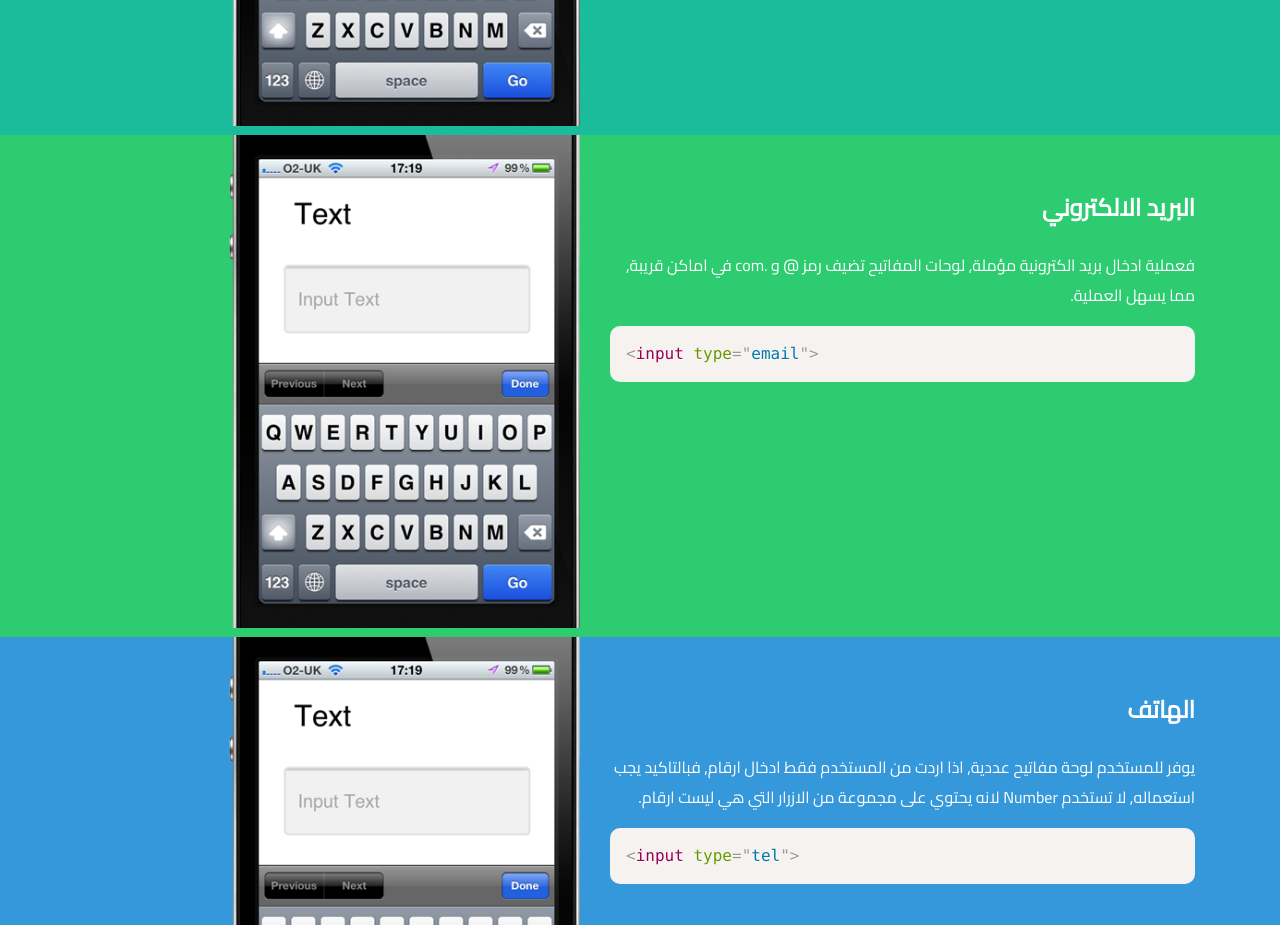
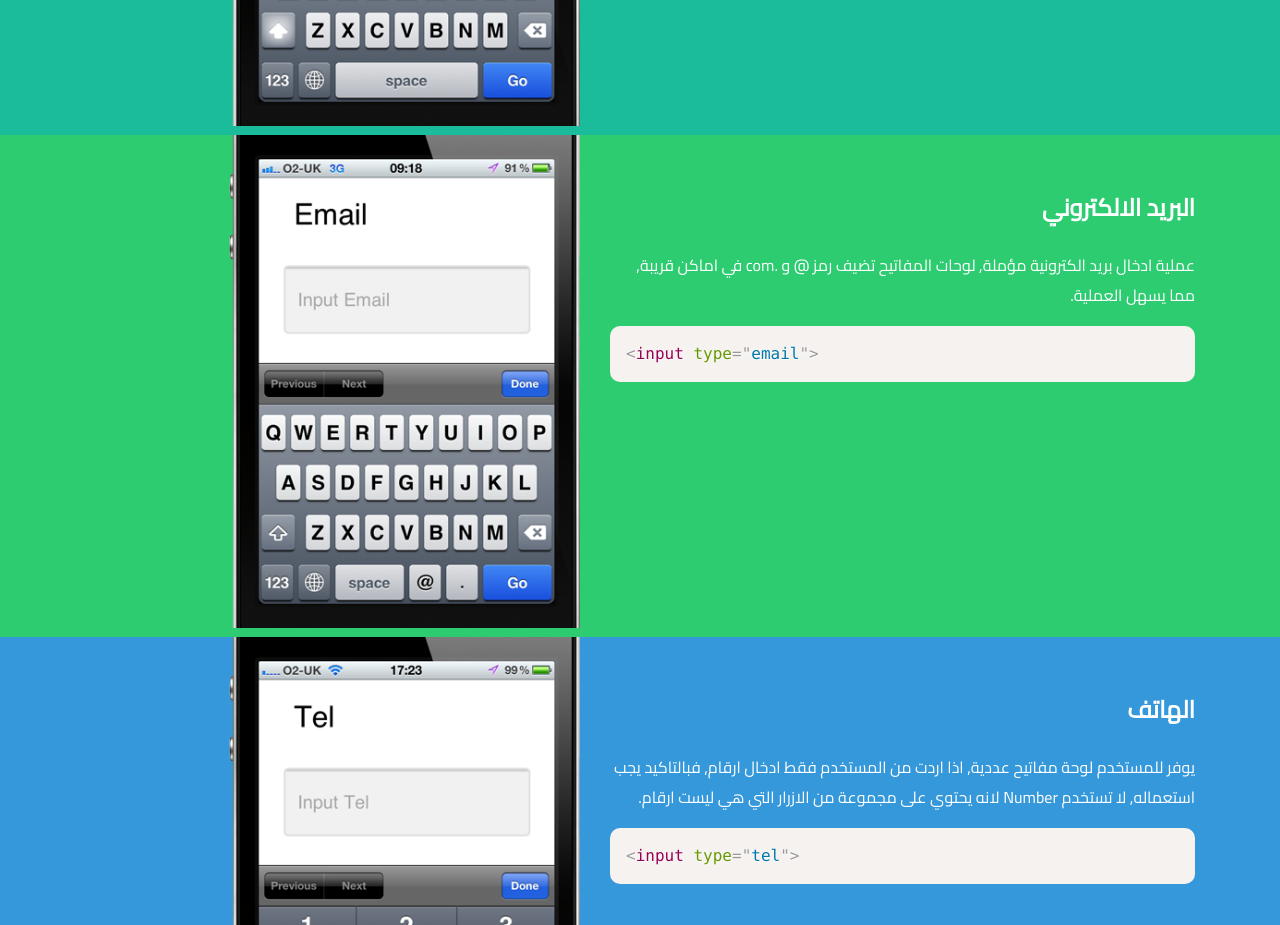
Before and after one commit to iAbdullahWaleed/Mobile-Input-types, a plain HTML site: page index.html in a window 1280 px wide. Shown: the part 860-1785 px from the top of the page. Drawn offline with Linux system fonts and the light colour scheme.

Commit message:
Add Images

```diff
--- a/index.html
+++ b/index.html
@@ -19,7 +19,7 @@
                 واحدة من اسهل وازهد واسرع والاكثر الطرق فعالية لتحسين جوده تجربة الهواتف في موقعك, هي اختيار النوع الصحيح من المخدلات, يوفر على المستخدم الكثير من الازعاج ويتطلب منك بعض الضفطات على لوحة المفاتيح
             </p>
             <p>
-                لن يقوم بتحويل تجربة التصفح من الهاتف الفظيعة الى تجربة رائعة, لكن يصنع الفرق يحسن تجربة المستخدم , هناك عشرات من الانواع للمخدلات, اذا اكملت تصفح الموقع ستكتشف ما يجب وما لا يجب استخدامه في كل حالة.
+                لن يقوم بتحويل تجربة التصفح الهاتف الفظيعة الى تجربة رائعة, لكن يصنع الفرق يحسن تجربة المستخدم , هناك عشرات من الانواع للمخدلات, اذا اكملت تصفح الموقع ستكتشف ما يجب وما لا يجب استخدامه في كل حالة.
             </p>
             </div>
             <img src="main.png"/>
@@ -43,10 +43,10 @@
             <div class="info">
                 <h2>البريد الالكتروني</h2>
                 <p>
-                    فعملية ادخال بريد الكترونية مؤملة, لوحات المفاتيح تضيف رمز @ و .com في اماكن قريبة, مما يسهل العملية.                </p>
+                    عملية ادخال بريد الكترونية مؤملة, لوحات المفاتيح تضيف رمز @ و .com في اماكن قريبة, مما يسهل العملية.                </p>
                 <pre><code class="language-markup" dir="ltr">&lt;input type="email"></code></pre>
             </div>
-            <img src="text.png"/>
+            <img src="email.png"/>
         </div>
     </section>
     <section class="tel">
@@ -58,7 +58,7 @@
                 </p>
                 <pre><code class="language-markup" dir="ltr">&lt;input type="tel"></code></pre>
             </div>
-            <img src="text.png"/>
+            <img src="tel.png"/>
         </div>
     </section>
     <section class="number">
@@ -70,7 +70,7 @@
                 </p>
                 <pre><code class="language-markup" dir="ltr">&lt;input type="number"></code></pre>
             </div>
-            <img src="text.png"/>
+            <img src="number.png"/>
         </div>
     </section>
     <section class="password">
@@ -82,7 +82,7 @@
                 </p>
                 <pre><code class="language-markup" dir="ltr">&lt;input type="password"></code></pre>
             </div>
-            <img src="text.png"/>
+            <img src="password.png"/>
         </div>
     </section>
     <section class="date">
@@ -94,7 +94,7 @@
                 </p>
                 <pre><code class="language-markup" dir="ltr">&lt;input type="date"></code></pre>
             </div>
-            <img src="text.png"/>
+            <img src="date.png"/>
         </div>
     </section>
     <section class="datetime">
@@ -106,7 +106,7 @@
                 </p>
                 <pre><code class="language-markup" dir="ltr">&lt;input type="datetime"></code></pre>
             </div>
-            <img src="text.png"/>
+            <img src="datetime.png"/>
         </div>
     </section>
     <section class="month">
@@ -118,7 +118,7 @@
                 </p>
                 <pre><code class="language-markup" dir="ltr">&lt;input type="month"></code></pre>
             </div>
-            <img src="text.png"/>
+            <img src="month.png"/>
         </div>
     </section>
     <section class="search">
@@ -129,7 +129,7 @@
                             لوحة مفاتيح عادية لكن تغير لزر من "اذهب" الى "البحث", شيء صغير لكن يؤخذ في الحسبان                    </p>
                     <pre><code class="language-markup" dir="ltr">&lt;input type="search"></code></pre>
                 </div>
-                <img src="text.png"/>
+                <img src="search.png"/>
             </div>
         </section>
         <nav>
```
Also changed, not shown: date.png (added), datetime.png (added), email.png (added), month.png (added), number.png (added), password.png (added), search.png (added), tel.png (added).
